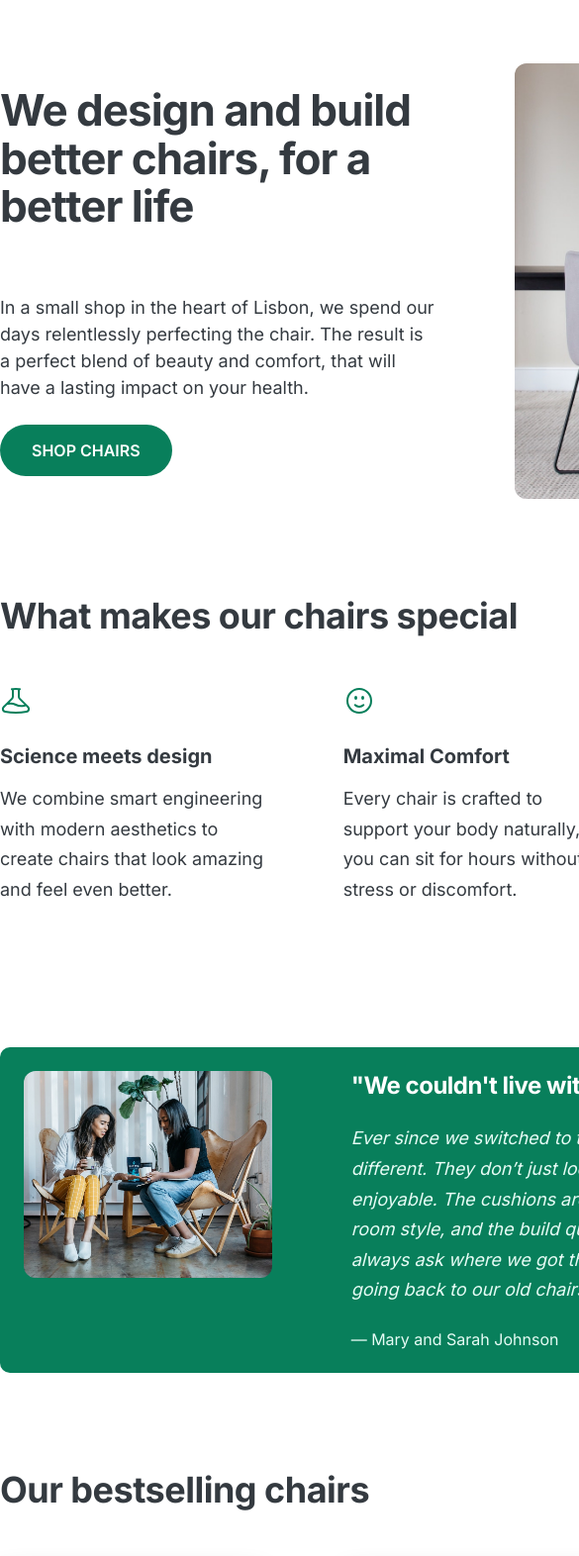
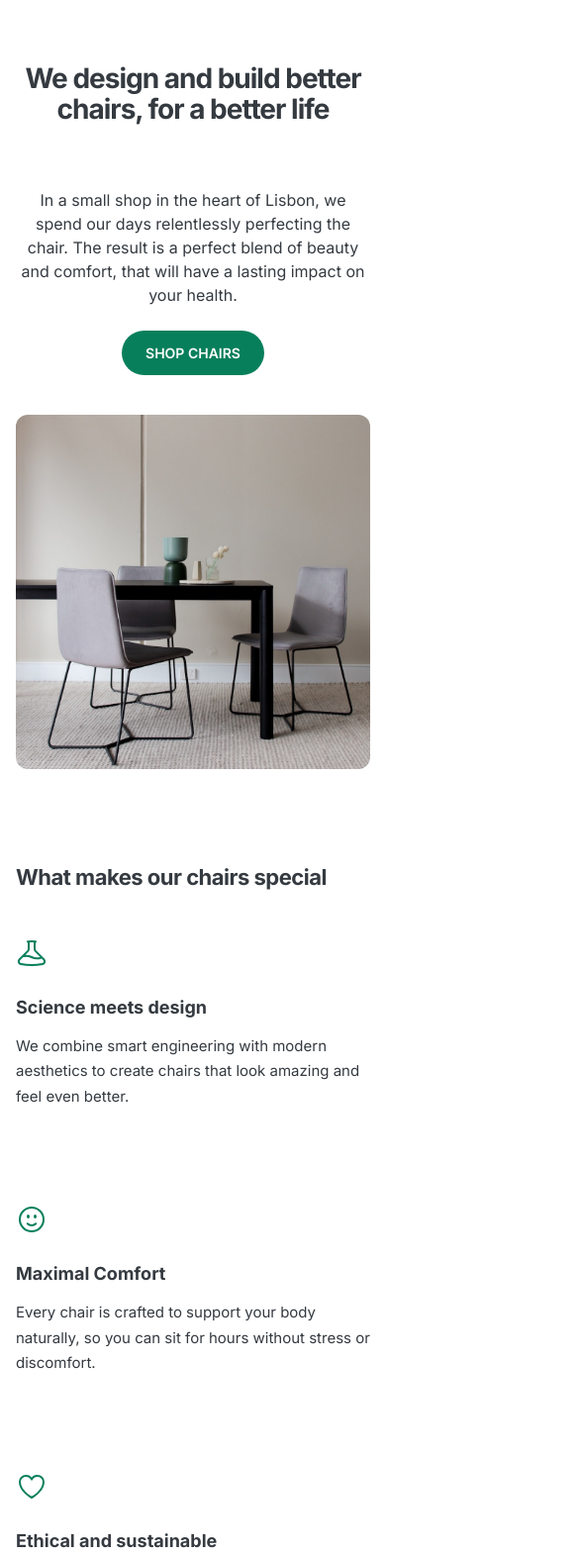
Before and after one commit to OmarOsama90/lisbonchairshop, a plain HTML site: page index.html in a window 390 px wide. Shown: the top 1572 px of the page at 99% size, 585 px wide, since content can reach past the window. Drawn offline with Linux system fonts and the light colour scheme.

Commit message:
Update style.css

```diff
--- a/style.css
+++ b/style.css
@@ -203,3 +203,118 @@ footer {
   font-size: 16px;
   color: #495057;
 }
+
+/* ======================================== */
+/* ======== RESPONSIVE DESIGN FIXES ======= */
+/* ======================================== */
+
+/* ===== Tablet (768px) ===== */
+@media (max-width: 768px) {
+
+  .container {
+    width: 100%;
+    padding: 0 24px;
+  }
+
+  header {
+    grid-template-columns: 1fr;
+    text-align: center;
+    row-gap: 40px;
+  }
+
+  header img {
+    width: 80%;
+    margin: 0 auto;
+  }
+
+  .grid-3-cols {
+    grid-template-columns: 1fr;
+    row-gap: 48px;
+  }
+
+  .testimonial-box {
+    grid-column: 1;
+    text-align: center;
+  }
+}
+
+/* ===== Mobile Large (480px) ===== */
+@media (max-width: 480px) {
+
+  h1 {
+    font-size: 32px;
+  }
+
+  h2 {
+    font-size: 26px;
+  }
+
+  .header-text {
+    font-size: 16px;
+  }
+
+  .btn--big {
+    padding: 14px 24px;
+    font-size: 14px;
+  }
+
+  .chair {
+    transform: none !important;
+  }
+
+  .chair-box {
+    padding: 20px;
+  }
+
+  .chair-price {
+    font-size: 18px;
+  }
+
+  footer {
+    font-size: 14px;
+    text-align: center;
+  }
+}
+
+/* ===== Mobile Small (390px) ===== */
+@media (max-width: 390px) {
+
+  .container {
+    padding: 0 16px;
+  }
+
+  header img {
+    width: 100%;
+  }
+
+  h1 {
+    font-size: 28px;
+  }
+
+  h2 {
+    font-size: 22px;
+  }
+
+  .features-title {
+    font-size: 18px;
+  }
+
+  .features-text {
+    font-size: 15px;
+  }
+
+  .chair-box {
+    padding: 18px;
+  }
+
+  .chair-price {
+    font-size: 16px;
+    flex-direction: column;
+    gap: 12px;
+  }
+
+  .btn--small {
+    padding: 6px 10px;
+    font-size: 12px;
+  }
+}
```
